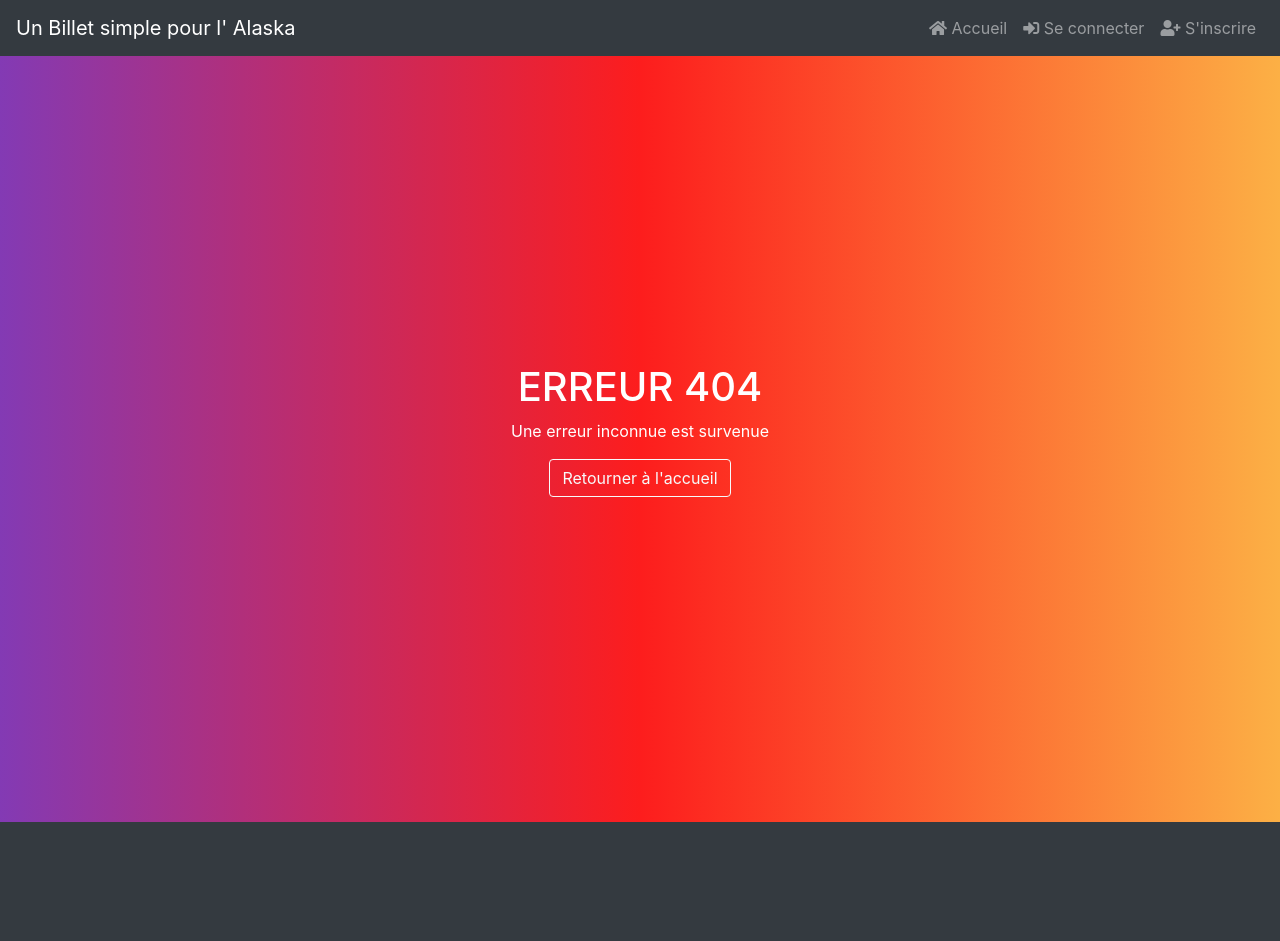
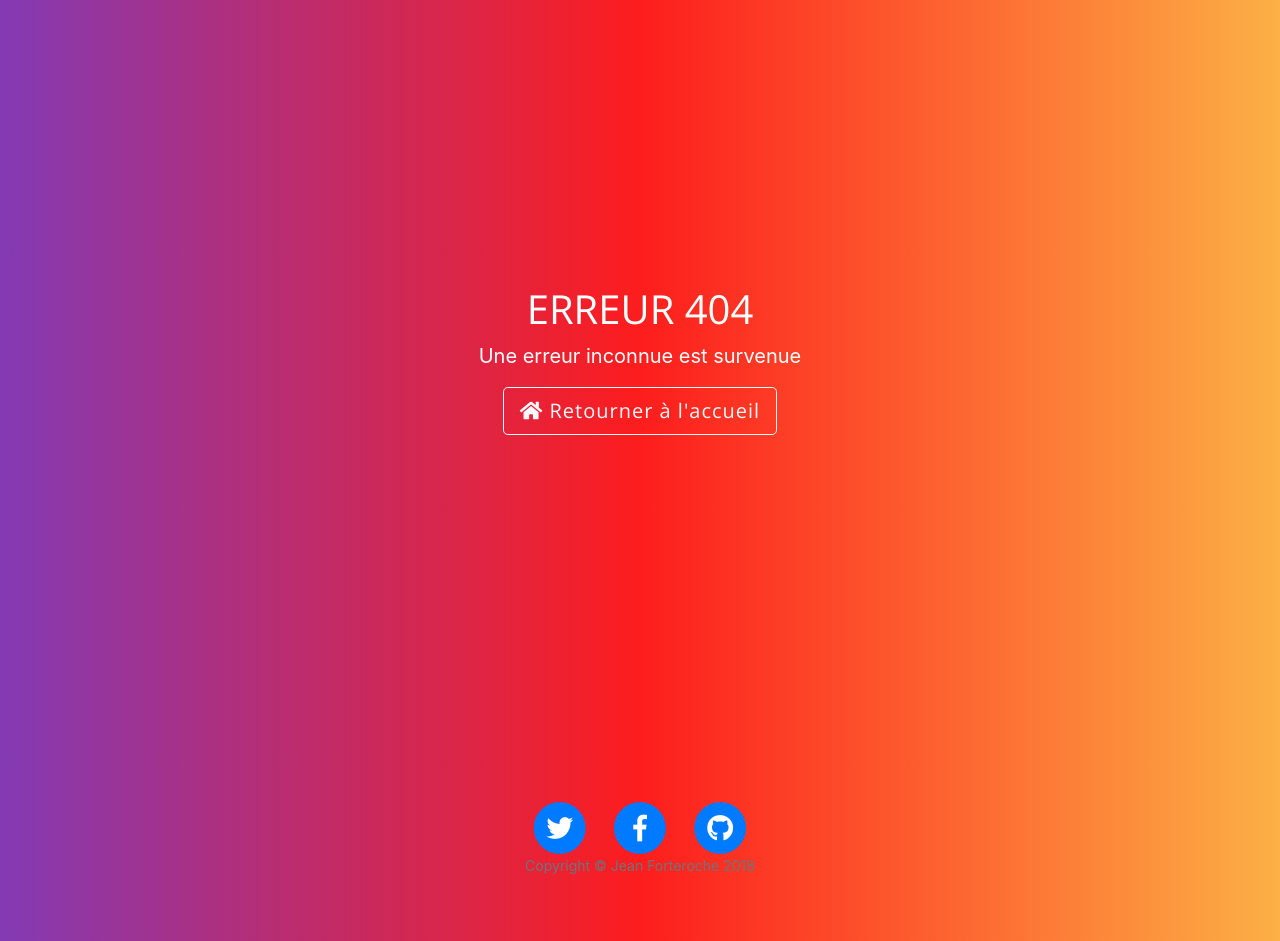
Before and after one commit to Omen-Brzk/Alaska, a PHP site: page /view/frontend/404.php in a window 1280 px wide. Before the commit the page ends 822 px from the top, so only its background shows below. Run offline with PHP 8.4, Linux system fonts and the light colour scheme; some libraries are stand-ins or nearby versions.

Commit message:
Clean blog template integration, customize css and views

```diff
--- a/controller/commentController.php
+++ b/controller/commentController.php
@@ -99,10 +99,11 @@ function addComment($datas)
 
         $comment = new Comment($commentArray);
         $commentManager->createComment($comment);
+        $message = '<div class="alert alert-success">Votre commentaire a bien été envoyé !</div>';
     }
     else
     {
-        $message = 'Vous devez écrire un commentaire';
+        $message = '<div class="alert alert-danger">Vous devez écrire un commentaire</div>';
     }
 
     $postManager = new PostManager();
--- a/public/css/style.css
+++ b/public/css/style.css
@@ -1,8 +1,6 @@
 /**
 Admin Panel
  */
-
-
 
 a.btn-admin:hover {
     color: #ffffff!important;
@@ -30,10 +28,13 @@ a.btn-primary {
     color : #FFFFFF !important;
 }
 
-body {
-    padding-top: 70px;
+button.btn-custom {
+    text-transform: none!important;
 }
 
+button.btn-custom > a:hover {
+    color: inherit!important;
+}
 /**
 404 Page style
  */
@@ -41,6 +42,11 @@ body {
 body.errorpage-bg {
     background: rgb(131,58,180)!important;
     background: linear-gradient(90deg, rgba(131,58,180,1) 0%, rgba(253,29,29,1) 50%, rgba(252,176,69,1) 100%)!important;
+    padding-top: 0px;
+}
+
+.errorpage-bg > nav {
+    display: none;
 }
 
 .error-page-component {
--- a/view/frontend/404.php
+++ b/view/frontend/404.php
@@ -17,15 +17,14 @@ ob_start(); ?>
             <?= isset($error) ? '<p class="error-page-component">'. $error . '</p>' : '<p class="text-center error-page-component">Une erreur inconnue est survenue</p>' ?>
 
             <div class="text-center">
-            <button class="btn btn-outline-light">
-                <a href="index.php">Retourner à l'accueil</a>
+                <button class="btn btn-custom btn-outline-light btn-lg">
+                    <i class="fas fa-home"></i> <a href="index.php">Retourner à l'accueil</a>
                 </button>
             </div>
         </div>
     </div>
 
 </body>
-
 <?php  $content = ob_get_clean();
 
 require('template/body.php');
--- a/view/frontend/template/footer.php
+++ b/view/frontend/template/footer.php
@@ -7,3 +7,39 @@
  */
 
 ?>
+
+<footer>
+    <div class="container">
+        <div class="row">
+            <div class="col-lg-8 col-md-10 mx-auto">
+                <ul class="list-inline text-center">
+                    <li class="list-inline-item">
+                        <a href="#">
+                  <span class="fa-stack fa-lg">
+                    <i class="fas fa-circle fa-stack-2x"></i>
+                    <i class="fab fa-twitter fa-stack-1x fa-inverse"></i>
+                  </span>
+                        </a>
+                    </li>
+                    <li class="list-inline-item">
+                        <a href="#">
+                  <span class="fa-stack fa-lg">
+                    <i class="fas fa-circle fa-stack-2x"></i>
+                    <i class="fab fa-facebook-f fa-stack-1x fa-inverse"></i>
+                  </span>
+                        </a>
+                    </li>
+                    <li class="list-inline-item">
+                        <a href="#">
+                  <span class="fa-stack fa-lg">
+                    <i class="fas fa-circle fa-stack-2x"></i>
+                    <i class="fab fa-github fa-stack-1x fa-inverse"></i>
+                  </span>
+                        </a>
+                    </li>
+                </ul>
+                <p class="copyright text-muted">Copyright &copy; Jean Forteroche 2018</p>
+            </div>
+        </div>
+    </div>
+</footer>
--- a/view/frontend/template/header.php
+++ b/view/frontend/template/header.php
@@ -19,6 +19,15 @@
 
     <!-- PERSONNAL CSS -->
     <link href="public/css/style.css" rel="stylesheet">
+    <link href="public/css/style.min.css" rel="stylesheet">
+
+
+    <link href='https://fonts.googleapis.com/css?family=Lora:400,700,400italic,700italic' rel='stylesheet' type='text/css'>
+    <link href='https://fonts.googleapis.com/css?family=Open+Sans:300italic,400italic,600italic,700italic,800italic,400,300,600,700,800' rel='stylesheet' type='text/css'>
+
+    <!-- GOOGLE FONTS -->
+    <link href='https://fonts.googleapis.com/css?family=Lora:400,700,400italic,700italic' rel='stylesheet' type='text/css'>
+    <link href='https://fonts.googleapis.com/css?family=Open+Sans:300italic,400italic,600italic,700italic,800italic,400,300,600,700,800' rel='stylesheet' type='text/css'>
 
     <!-- JQUERY -->
     <script src="https://code.jquery.com/jquery-3.2.1.slim.min.js" integrity="sha384-KJ3o2DKtIkvYIK3UENzmM7KCkRr/rE9/Qpg6aAZGJwFDMVNA/GpGFF93hXpG5KkN" crossorigin="anonymous"></script>
@@ -44,17 +53,16 @@
     </script>
 </head>
 
-
 <?php
 if(!isset($_SESSION['user']))
 { ?>
-        <nav class="navbar navbar-dark fixed-top navbar-expand-lg bg-dark">
+    <nav class="navbar navbar-expand-lg navbar-light fixed-top" id="mainNav">
         <a class="navbar-brand" href="#">Un Billet simple pour l' Alaska</a>
-            <button class="navbar-toggler" type="button" data-toggle="collapse" data-target="#navbarTogglerDemo02" aria-controls="navbarTogglerDemo02" aria-expanded="false" aria-label="Toggle navigation">
+        <button class="navbar-toggler" type="button" data-toggle="collapse" data-target="#navbarToggler" aria-controls="navbarTogglerDemo02" aria-expanded="false" aria-label="Toggle navigation">
             <span class="navbar-toggler-icon"></span>
         </button>
 
-            <div class="collapse navbar-collapse" id="navbarTogglerDemo02">
+        <div class="collapse navbar-collapse" id="navbarToggler">
             <ul class="navbar-nav ml-auto mt-2 mt-lg-0">
                 <li class="nav-item">
                     <a class="nav-link" href="index.php"><i class="fas fa-home"></i> Accueil</a>
@@ -69,13 +77,13 @@
     </nav>
 <?php } else
 {?>
-        <nav class="navbar navbar-dark fixed-top navbar-expand-lg bg-dark">
-            <a class="navbar-brand" href="#">Un Billet simple pour l' Alaska</a>
-            <button class="navbar-toggler" type="button" data-toggle="collapse" data-target="#navbarTogglerDemo02" aria-controls="navbarTogglerDemo02" aria-expanded="false" aria-label="Toggle navigation">
+    <nav class="navbar navbar-expand-lg navbar-light fixed-top" id="mainNav">
+        <a class="navbar-brand" href="index.php"><strong>B</strong>illet simple pour l' Alaska</a>
+        <button class="navbar-toggler" type="button" data-toggle="collapse" data-target="#navbarToggler" aria-controls="navbarTogglerDemo02" aria-expanded="false" aria-label="Toggle navigation">
             <span class="navbar-toggler-icon"></span>
         </button>
 
-            <div class="collapse navbar-collapse" id="navbarTogglerDemo02">
+        <div class="collapse navbar-collapse" id="navbarToggler">
             <ul class="navbar-nav ml-auto mt-2 mt-lg-0">
                 <li class="nav-item">
                     <a class="nav-link" href="index.php"><i class="fas fa-home"></i> Accueil</a>
```
Also changed, not shown: public/inc/js/clean_blog/clean-blog.js (added, +41 -0 lines), public/inc/js/clean_blog/clean-blog.min.js (added, +7 -0 lines), view/frontend/comments.php (+29 -20 lines), view/frontend/home.php (+28 -12 lines), view/frontend/post.php (+50 -18 lines), public/css/style.min.css (added), public/img/Alaska_2.jpg (added), public/img/original_ALASKA_banner.jpg (added). Lines whose indentation alone changed are shown as unchanged.
